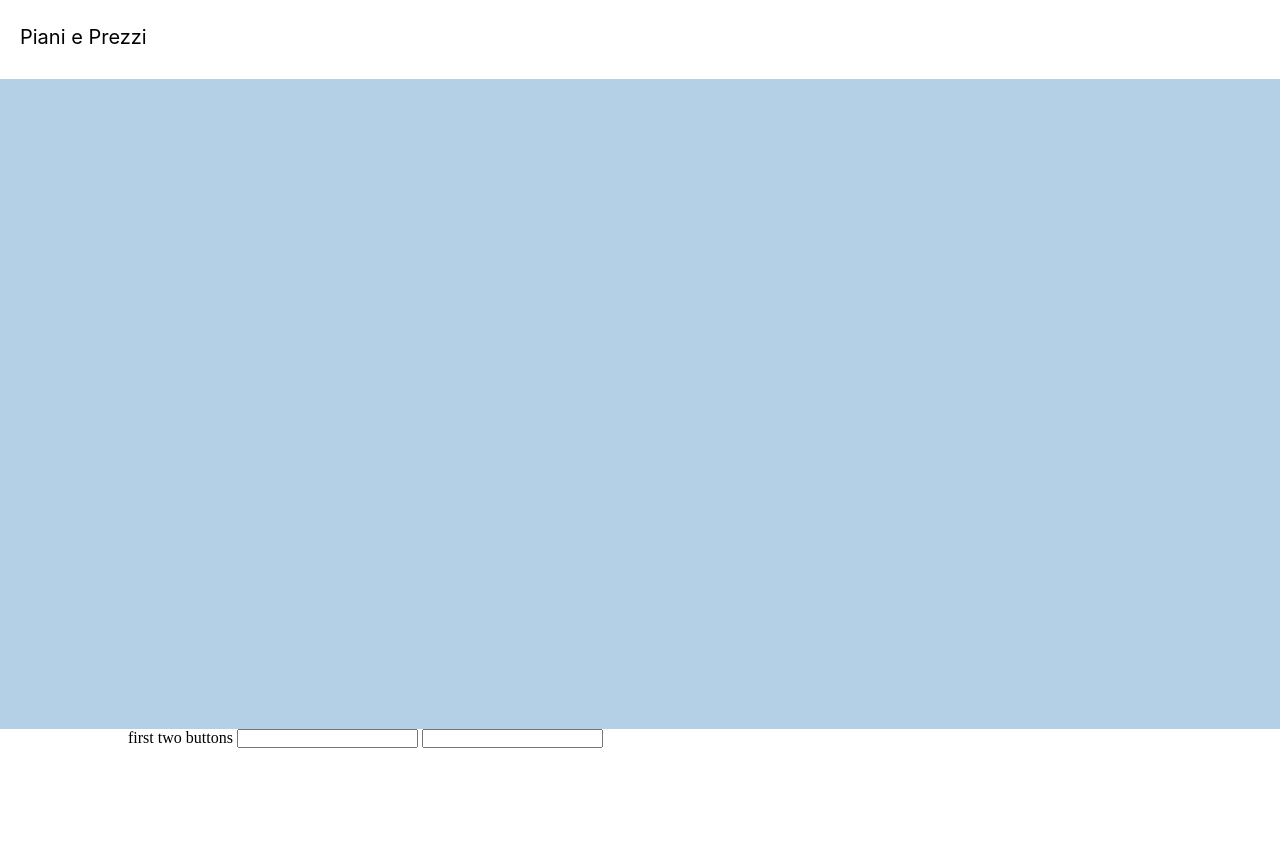
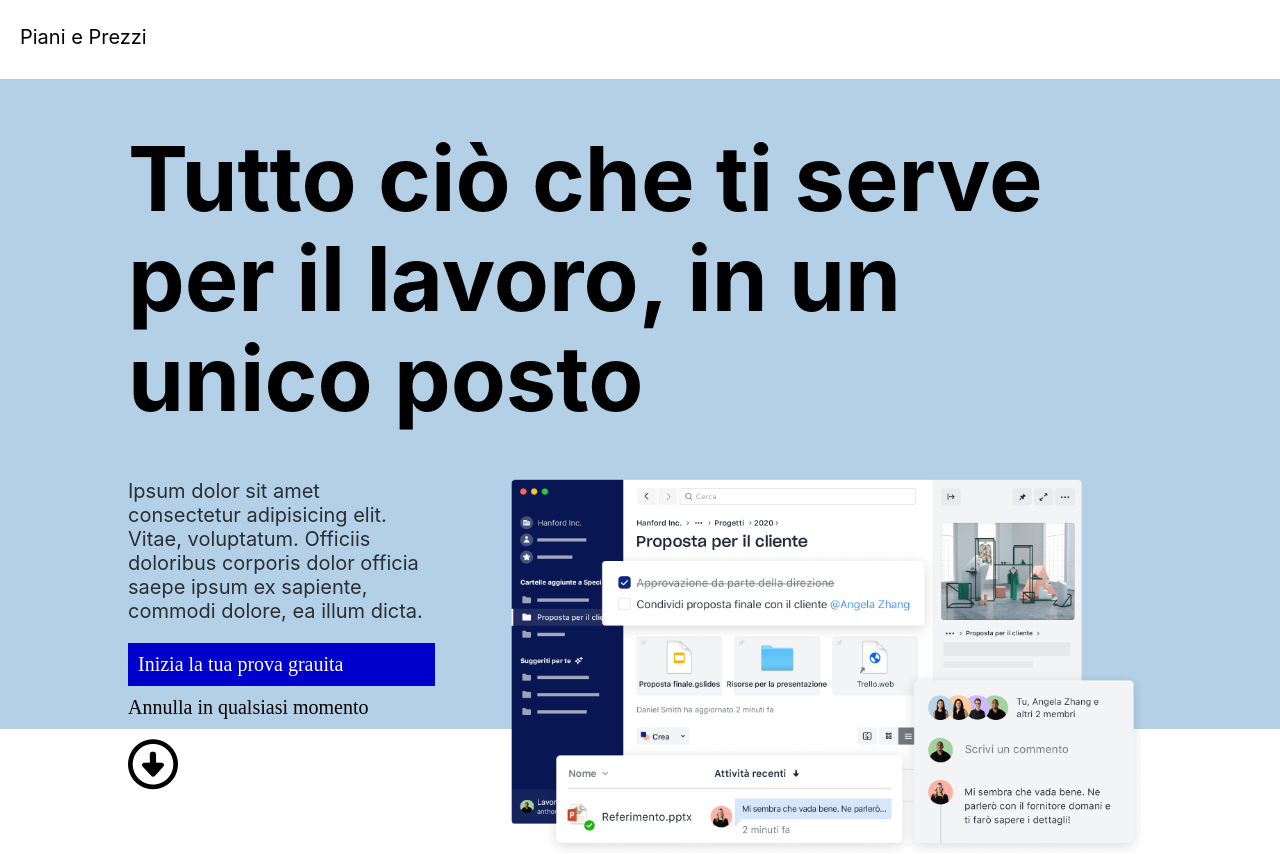
Before and after one commit to WILLIAMFINOCCHIARO/htmlcss-dropbox, a plain HTML site: page index.html in a window 1280 px wide. Shown: the part 85-939 px from the top of the page. Before the commit the page ends 833 px from the top, so only its background shows below. Drawn offline with Linux system fonts and the light colour scheme.

Commit message:
insert jambo

```diff
--- a/css/style.css
+++ b/css/style.css
@@ -16,7 +16,7 @@
 /* layout */
 
 
-/* header */
+/* header lay */
 nav {
   line-height: 80px;
 }
@@ -39,39 +39,62 @@ nav {
 
 .accedi  {
   float: right;
+  text-align: right;
 }
 
-.accedi ul {
-  float: right;
-}
 
 .accedi ul li {
   padding-right: 10px;
 }
 
-/* jambo */
+/* /header lay */
+
+/* jambo lay */
 .jambo {
   height: 650px;
   background-color: #b4d0e7;
 }
 
+.jambloco h1 {
+  padding-top:50px;
+  margin-bottom:50px;
+}
+
+.imgfirst img {
+  width: 70%;
+  float: right;
+  padding-left: 50px;;
+}
+
+.textfirst {
+  width: 30%;
+}
+
+/* /jambolay */
+
+/* footer lay */
 .footer {
   height:500px;
 }
 
 
+
+/* /footerlay */
+
 /* layout */
+
+
+
 
 /* content */
 
-/* header */
+/* header cont */
 
 nav .logo ul li, nav .accedi ul li {
   display: inline-block;
   list-style: none;
   margin:0 20px;
 }
-
 
 
 
@@ -82,9 +105,58 @@ nav ul li a {
   text-decoration: none;
 }
 
+/* /headercont */
+
+/* jambo cont  */
+
+
+.jambloco h1 {
+  font-size: 90px;
+  font-family: -apple-system, BlinkMacSystemFont, 'Segoe UI', Roboto, Oxygen, Ubuntu, Cantarell, 'Open Sans', 'Helvetica Neue', sans-serif;
+  line-height: 100px;
+}
+
+.textfirst p {
+  color:#292f35;
+  font-family: -apple-system, BlinkMacSystemFont, 'Segoe UI', Roboto, Oxygen, Ubuntu, Cantarell, 'Open Sans', 'Helvetica Neue', sans-serif;
+  font-size: 20px;
+}
+
+.textfirst :nth-child(2) {
+  color:white;
+  background-color:mediumblue;
+  text-decoration: none;
+  font-size: 20px;
+  margin-top: 20px;
+  padding:10px;
+  display: block;
+}
+
+.textfirst :nth-child(3) {
+  color: black;
+  font-size: 20px;
+  text-decoration: none;
+  margin-top: 10px;
+  display: block;
+}
+
+.textfirst i {
+  font-size: 50px;
+  margin-top: 20px;
+  display: block;
+}
+
+/* /jambo cont */
+
+
+/* main cont */
 
 
 
+
+
+
+/* /content */
 
 
 
@@ -111,6 +183,8 @@ nav ul li a {
 
 
 
+.debug main
+
 .debug footer {
   background-color: springgreen;
 }
--- a/index.html
+++ b/index.html
@@ -9,6 +9,7 @@
   <link rel="preconnect" href="https://fonts.googleapis.com">
   <link rel="preconnect" href="https://fonts.gstatic.com" crossorigin>
   <link href="https://fonts.googleapis.com/css2?family=Open+Sans:ital,wght@0,300;1,700&display=swap" rel="stylesheet">
+  <link rel="stylesheet" href="https://cdnjs.cloudflare.com/ajax/libs/font-awesome/6.0.0-beta2/css/all.min.css" integrity="sha512-YWzhKL2whUzgiheMoBFwW8CKV4qpHQAEuvilg9FAn5VJUDwKZZxkJNuGM4XkWuk94WCrrwslk8yWNGmY1EduTA==" crossorigin="anonymous" referrerpolicy="no-referrer" />
 </head>
 <body class="debug">
       <!-- header -->
@@ -19,7 +20,7 @@
       <div class="logo">
         <ul>
           <li>
-            <img src="img/logo-small.png" alt="">
+            <img src="img/logo-small.png" alt="logo">
           </li>
           <li>
             <a href="">
@@ -56,20 +57,30 @@
   <!-- /header -->
   <!-- jumbo -->
   <div class="jambo">
-    <section class="jambloco">
-      <h1></h1>
-      <div class="imgfirst">
+      <!-- contenitore 80% -->
+    <div class="contenitor">
 
-      </div>
-      <div class="textfirst">
+      <!-- second section -->
+      <section class="jambloco clearfix">
 
-      </div>
+        <!-- titolo della sezione  -->
+        <h1>Tutto ciò che ti serve per il lavoro, in un unico posto</h1>
+         <!-- immagine sotto al titolo -->
+         <div class="imgfirst">
+           <img src="img/jumbo.png" alt="jumbo">
+        </div>
 
+        <!-- testo a sinistra -->
+        <div class="textfirst">
+        <p> Ipsum dolor sit amet consectetur adipisicing elit. Vitae, voluptatum. Officiis doloribus corporis dolor officia saepe ipsum ex sapiente, commodi dolore, ea illum dicta. </p>
+        <!-- due link e simbolo -->
+         <a href="">Inizia la tua prova grauita</a>
+         <a href="">Annulla in qualsiasi momento</a>
+         <i class="far fa-arrow-alt-circle-down"></i>
+        </div>
     </section>
   </div>
-
-
-
+</div>
 
 
 
@@ -77,10 +88,10 @@
   <main>
     <section>
       <!-- contenitor 80%width -->
-      <div class="contenitor">
+      <!-- <div class="contenitor">
         first two buttons
         <input type="">
-        <input type="text">
+        <input type="text"> -->
           <!-- first row -->
       <div class="row">
 
```
